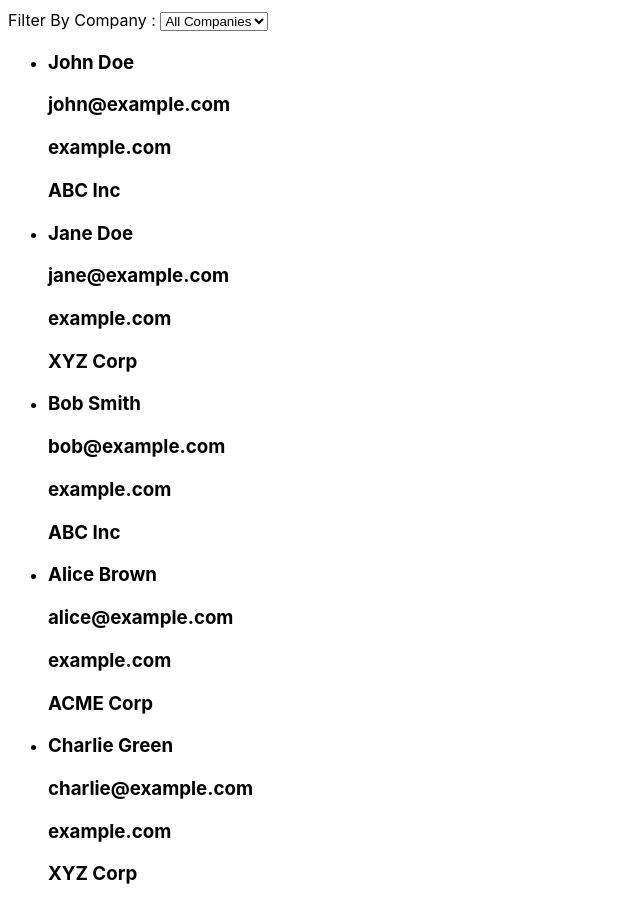
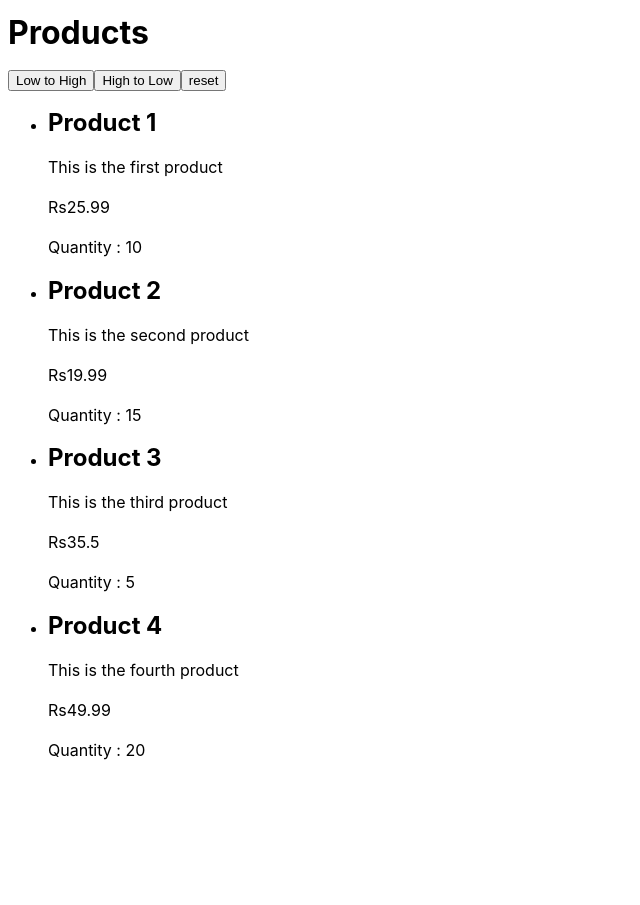
Before and after one commit to Lokeshkhati/ES6-Practice, a React (Vite) app in the folder Reactjs/Set-07/: page / in a window 1280 px wide. Shown: the whole page, without its empty margins (0-640 px from the left). After the commit the page ends 800 px from the top, so only its background shows below. Built offline with nearby package versions, Linux system fonts and the light colour scheme.

Commit message:
add solution

```diff
--- a/Reactjs/Set-07/src/App.jsx
+++ b/Reactjs/Set-07/src/App.jsx
@@ -1,10 +1,18 @@
 import "./App.css";
+import MovieCard from "./components/MovieCard";
+import ProductCard from "./components/ProductCard";
+import ProductCard2 from "./components/ProductCard2";
+import Quote from "./components/Quote";
 import UserCard from "./components/UserCard";
 
 function App() {
   return (
     <div className="App">
-      <UserCard />
+      {/* <UserCard /> */}
+      {/* <Quote /> */}
+      {/* <MovieCard /> */}
+      {/* <ProductCard/> */}
+      <ProductCard2 />
     </div>
   );
 }
--- a/Reactjs/Set-07/src/components/MovieCard.jsx
+++ b/Reactjs/Set-07/src/components/MovieCard.jsx
@@ -1,4 +1,4 @@
-// 5.Create a React component that fetches a list of movies from an API endpoint using useEffect hook and displays the title, year, and genre of each movie on the screen using the useState hook. Add a dropdown which filters the movies by genre.
+// 6.Create a React component that fetches a list of movies from an API endpoint using useEffect hook and displays the title, year, and genre of each movie on the screen using the useState hook. Add a dropdown which filters the movies by genre.
 
 import { useEffect, useState } from "react";
 import { fakeFetch, url, genres } from "../constants/fakeFetch06";
--- /dev/null
+++ b/Reactjs/Set-07/src/components/ProductCard2.jsx
@@ -0,0 +1,62 @@
+//8. Adding on to the previous question, There should be three buttons for this purpose: "Low to High", "High to Low", and "Reset". When the user clicks on "Low to High", the products should be sorted by price in ascending order. When the user clicks on "High to Low", the products should be sorted by price in descending order. When the user clicks on "Reset", the products should be displayed in their original order.
+
+import { useEffect, useState } from "react";
+import { fakeFetch, url } from "../constants/fakeFetch07";
+
+const ProductCard2 = () => {
+  const [products, setProducts] = useState([]);
+  const [isLoading, setIsLoading] = useState(false);
+  const [error, setError] = useState("");
+
+  useEffect(() => {
+    getProducts(url);
+  }, []);
+
+  const getProducts = async (url) => {
+    setIsLoading(true);
+    try {
+      const { data } = await fakeFetch(url);
+      setProducts(data.products);
+      setIsLoading(false);
+    } catch (error) {
+      setError(error.message);
+      setIsLoading(false);
+    }
+  };
+
+  if (isLoading) return <h1> Loading... </h1>;
+  if (error) return <h1> {error} </h1>;
+
+  const lowToHighHandler = () => {
+    const sortedProducts = [...products].sort((a, b) => a.price - b.price);
+    setProducts(sortedProducts);
+  };
+  const highToLowHandler = () => {
+    const sortedProducts = [...products].sort((a, b) => b.price - a.price);
+    setProducts(sortedProducts);
+  };
+  const resetHandler = () => {
+    const sortedProducts = [...products].sort((a, b) => a.price - b.price);
+    setProducts(sortedProducts);
+  };
+
+  return (
+    <div>
+      <h1>Products</h1>
+      <button onClick={lowToHighHandler}> Low to High </button>
+      <button onClick={highToLowHandler}> High to Low </button>
+      <button onClick={resetHandler}> reset </button>
+      <ul>
+        {products.map(({ name, description, price, quantity }) => (
+          <li key={name}>
+            <h2>{name} </h2>
+            <p>{description} </p>
+            <p>Rs{price} </p>
+            <p>Quantity : {quantity} </p>
+          </li>
+        ))}
+      </ul>
+    </div>
+  );
+};
+export default ProductCard2;
--- /dev/null
+++ b/Reactjs/Set-07/src/components/ProductCard3.jsx
@@ -0,0 +1 @@
+//9. Create a React component that uses the useEffect hook to fetch the product data from the API endpoint using the fakeFetch function provided below. The component should use the useState hook to store the fetched data and a second state variable to store the sorted data. The sorted data should be sorted in descending order by rating.
--- a/Reactjs/Set-07/src/components/Quote.jsx
+++ b/Reactjs/Set-07/src/components/Quote.jsx
@@ -23,6 +23,7 @@ const Quote = () => {
     getQuote();
   }, []);
 
+
   return (
     <div>
       {error && <h1>{error} </h1>}
```
